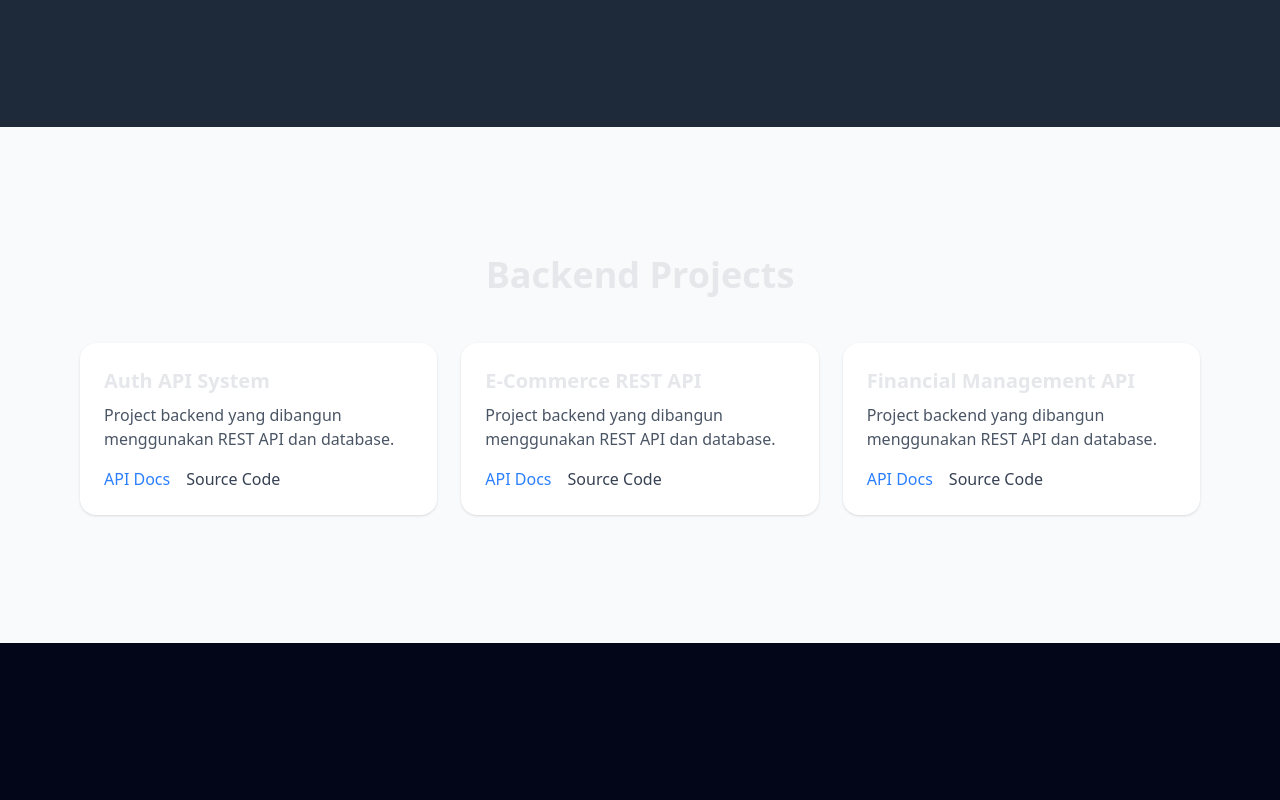
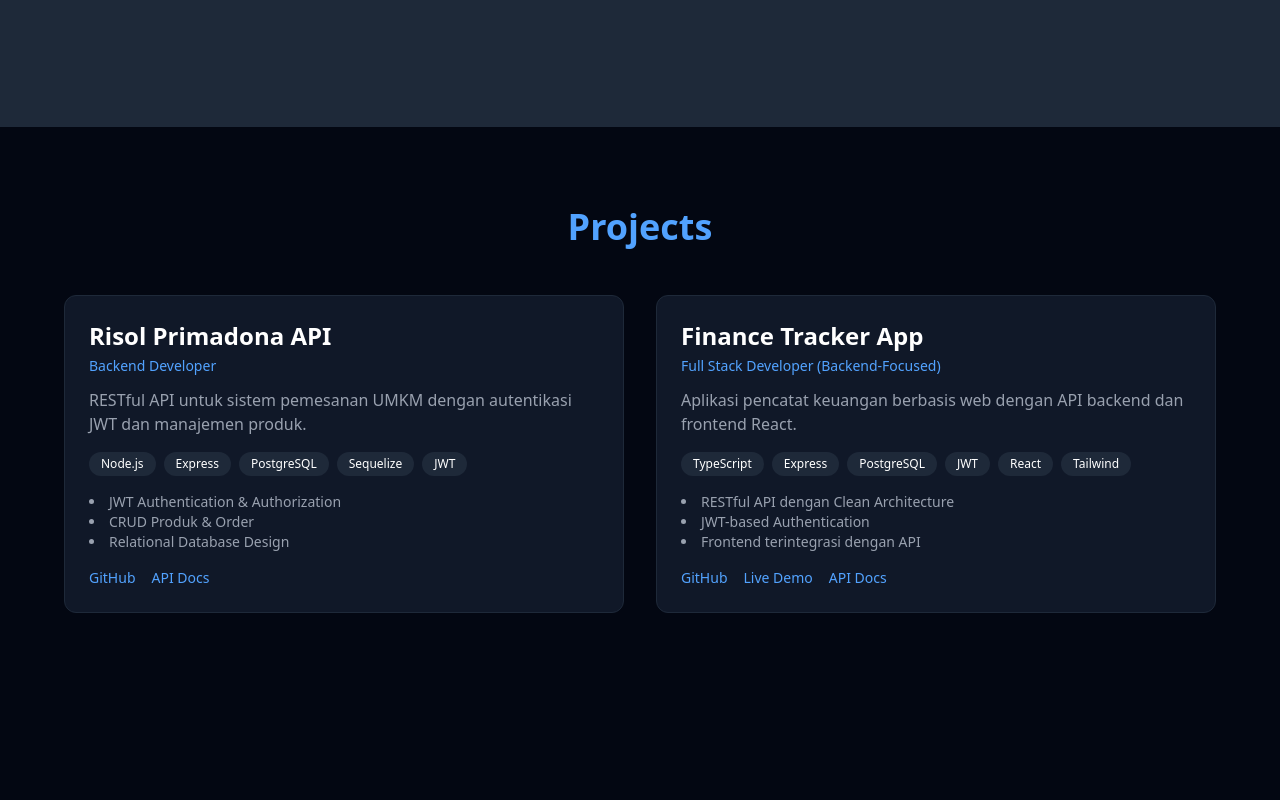
Before and after one commit to ardhisparahita/portfolio, a React (Vite) app: page / in a window 1280 px wide. Shown: the part 1300-2100 px from the top of the page. Built offline with nearby package versions, Linux system fonts and the light colour scheme.

Commit message:
refactor: edit card in project

```diff
--- a/src/Pages/Project.tsx
+++ b/src/Pages/Project.tsx
@@ -1,36 +1,105 @@
+const projects = [
+  {
+    title: "Risol Primadona API",
+    role: "Backend Developer",
+    description:
+      "RESTful API untuk sistem pemesanan UMKM dengan autentikasi JWT dan manajemen produk.",
+    tech: ["Node.js", "Express", "PostgreSQL", "Sequelize", "JWT"],
+    highlights: [
+      "JWT Authentication & Authorization",
+      "CRUD Produk & Order",
+      "Relational Database Design",
+    ],
+    github: "https://github.com/username/risol-api",
+    demo: null,
+    apiDocs: "https://risol-api-docs.vercel.app", // Swagger / Postman Docs
+  },
+  {
+    title: "Finance Tracker App",
+    role: "Full Stack Developer (Backend-Focused)",
+    description:
+      "Aplikasi pencatat keuangan berbasis web dengan API backend dan frontend React.",
+    tech: ["TypeScript", "Express", "PostgreSQL", "JWT", "React", "Tailwind"],
+    highlights: [
+      "RESTful API dengan Clean Architecture",
+      "JWT-based Authentication",
+      "Frontend terintegrasi dengan API",
+    ],
+    github: "https://github.com/username/finance-tracker",
+    demo: "https://finance-tracker.vercel.app",
+    apiDocs: "https://finance-tracker-docs.vercel.app",
+  },
+];
+
 const Projects: React.FC = () => {
   return (
     <section
       id="projects"
-      className="py-32 bg-gray-50 flex items-center justify-center"
+      className="min-h-screen bg-gray-950 text-white px-6 py-20"
     >
-      <div className="max-w-6xl w-full px-4">
-        <h2 className="text-4xl font-bold text-center mb-12">
-          Backend Projects
+      <div className="max-w-6xl mx-auto">
+        <h2 className="text-4xl font-bold text-center mb-12 text-blue-400">
+          Projects
         </h2>
 
-        <div className="grid md:grid-cols-3 gap-6">
-          {[
-            "Auth API System",
-            "E-Commerce REST API",
-            "Financial Management API",
-          ].map((project, index) => (
+        <div className="grid md:grid-cols-2 gap-8">
+          {projects.map((project, index) => (
             <div
               key={index}
-              className="bg-white p-6 rounded-2xl shadow hover:shadow-lg transition"
+              className="bg-gray-900 border border-gray-800 rounded-xl p-6 hover:border-blue-500 transition"
             >
-              <h3 className="text-xl font-semibold mb-2">{project}</h3>
-              <p className="text-gray-600 mb-4">
-                Project backend yang dibangun menggunakan REST API dan database.
-              </p>
+              <h3 className="text-2xl font-semibold mb-1">{project.title}</h3>
 
-              <div className="flex gap-4">
-                <button className="text-blue-500 hover:underline">
-                  API Docs
-                </button>
-                <button className="text-gray-700 hover:underline">
-                  Source Code
-                </button>
+              <p className="text-sm text-blue-400 mb-3">{project.role}</p>
+
+              <p className="text-gray-400 mb-4">{project.description}</p>
+
+              <div className="flex flex-wrap gap-2 mb-4">
+                {project.tech.map((tech, i) => (
+                  <span
+                    key={i}
+                    className="text-xs bg-gray-800 px-3 py-1 rounded-full"
+                  >
+                    {tech}
+                  </span>
+                ))}
+              </div>
+
+              <ul className="list-disc list-inside text-gray-400 text-sm mb-4">
+                {project.highlights.map((item, i) => (
+                  <li key={i}>{item}</li>
+                ))}
+              </ul>
+
+              {/* LINKS */}
+              <div className="flex flex-wrap gap-4 text-sm">
+                <a
+                  href={project.github}
+                  target="_blank"
+                  className="text-blue-400 hover:underline"
+                >
+                  GitHub
+                </a>
+
+                {project.demo && (
+                  <a
+                    href={project.demo}
+                    target="_blank"
+                    className="text-blue-400 hover:underline"
+                  >
+                    Live Demo
+                  </a>
+                )}
+
+                {project.apiDocs && (
+                  <a
+                    href={project.apiDocs}
+                    target="_blank"
+                    className="text-blue-400 hover:underline"
+                  >
+                    API Docs
+                  </a>
+                )}
               </div>
             </div>
           ))}
```
